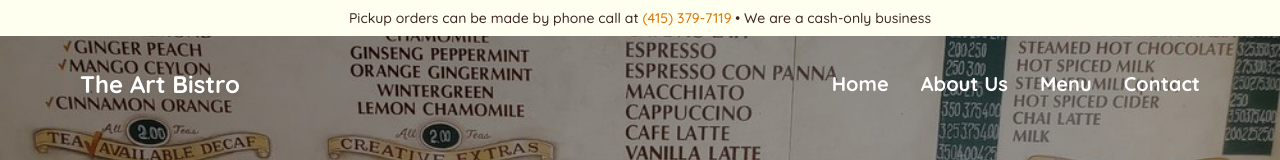
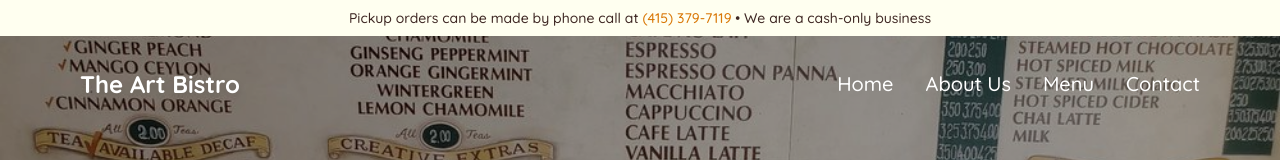
Before and after one commit to kazvisk/Final-Art-Bistro, a React (Create React App) app: page /about in a window 1280 px wide. Shown: the top 160 px of the page. Built offline with nearby package versions, Linux system fonts and the light colour scheme; a web font is replaced by a local one.

Commit message:
style(nav): reduce desktop nav link weight from bold to medium

```diff
--- a/src/components/Header.tsx
+++ b/src/components/Header.tsx
@@ -41,16 +41,16 @@ const Header: React.FC<HeaderProps> = ({ transparent = false }) => {
               The Art Bistro
             </Link>
             <div className="hidden md:flex gap-8">
-              <Link to="/" className={`${transparent ? 'text-white' : 'text-color-white-solid'} no-underline font-bold text-xl`}>
+              <Link to="/" className={`${transparent ? 'text-white' : 'text-color-white-solid'} no-underline font-medium text-xl`}>
                 Home
               </Link>
-              <Link to="/about" className={`${transparent ? 'text-white' : 'text-color-white-solid'} no-underline font-bold text-xl`}>
+              <Link to="/about" className={`${transparent ? 'text-white' : 'text-color-white-solid'} no-underline font-medium text-xl`}>
                 About Us
               </Link>
-              <Link to="/menu" className={`${transparent ? 'text-white' : 'text-color-white-solid'} no-underline font-bold text-xl`}>
+              <Link to="/menu" className={`${transparent ? 'text-white' : 'text-color-white-solid'} no-underline font-medium text-xl`}>
                 Menu
               </Link>
-              <Link to="/contact" className={`${transparent ? 'text-white' : 'text-color-white-solid'} no-underline font-bold text-xl`}>
+              <Link to="/contact" className={`${transparent ? 'text-white' : 'text-color-white-solid'} no-underline font-medium text-xl`}>
                 Contact
               </Link>
             </div>
```
